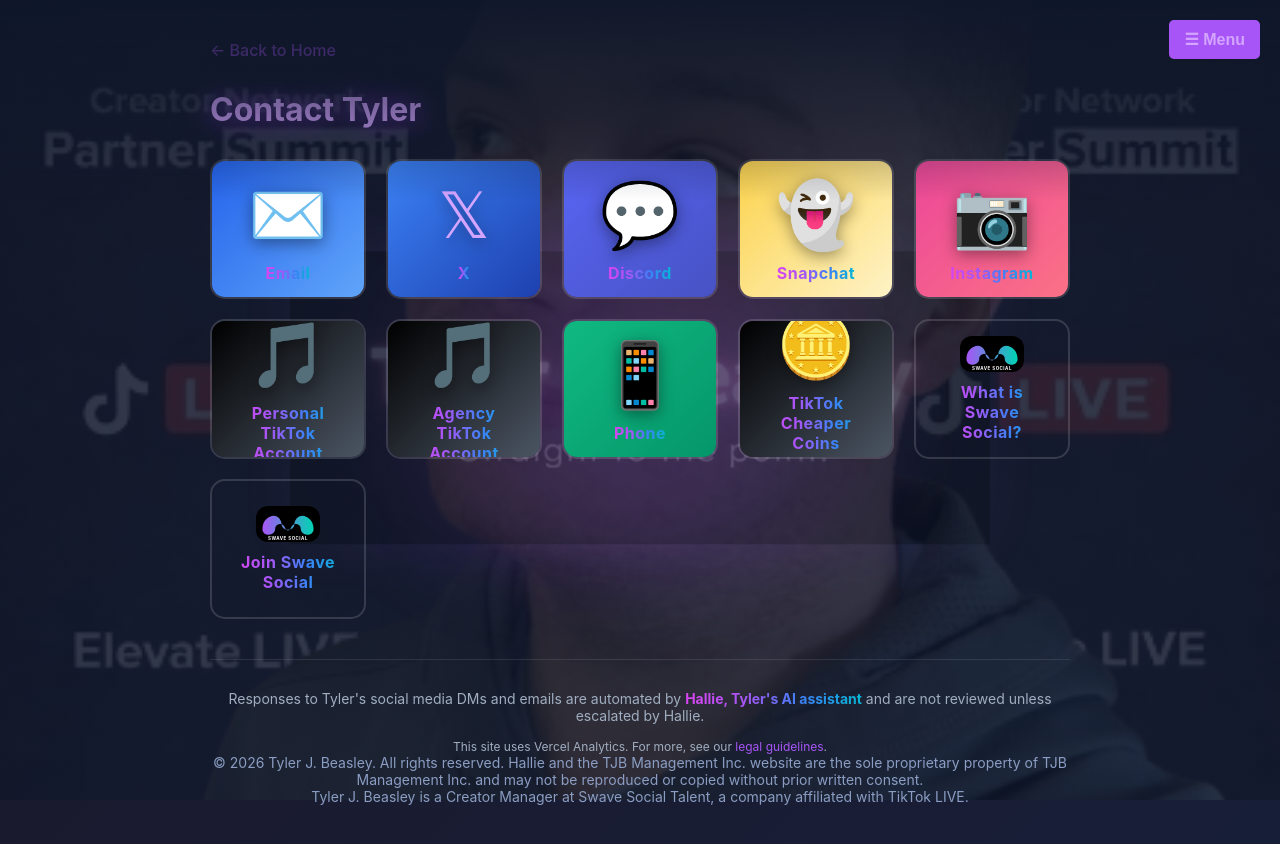
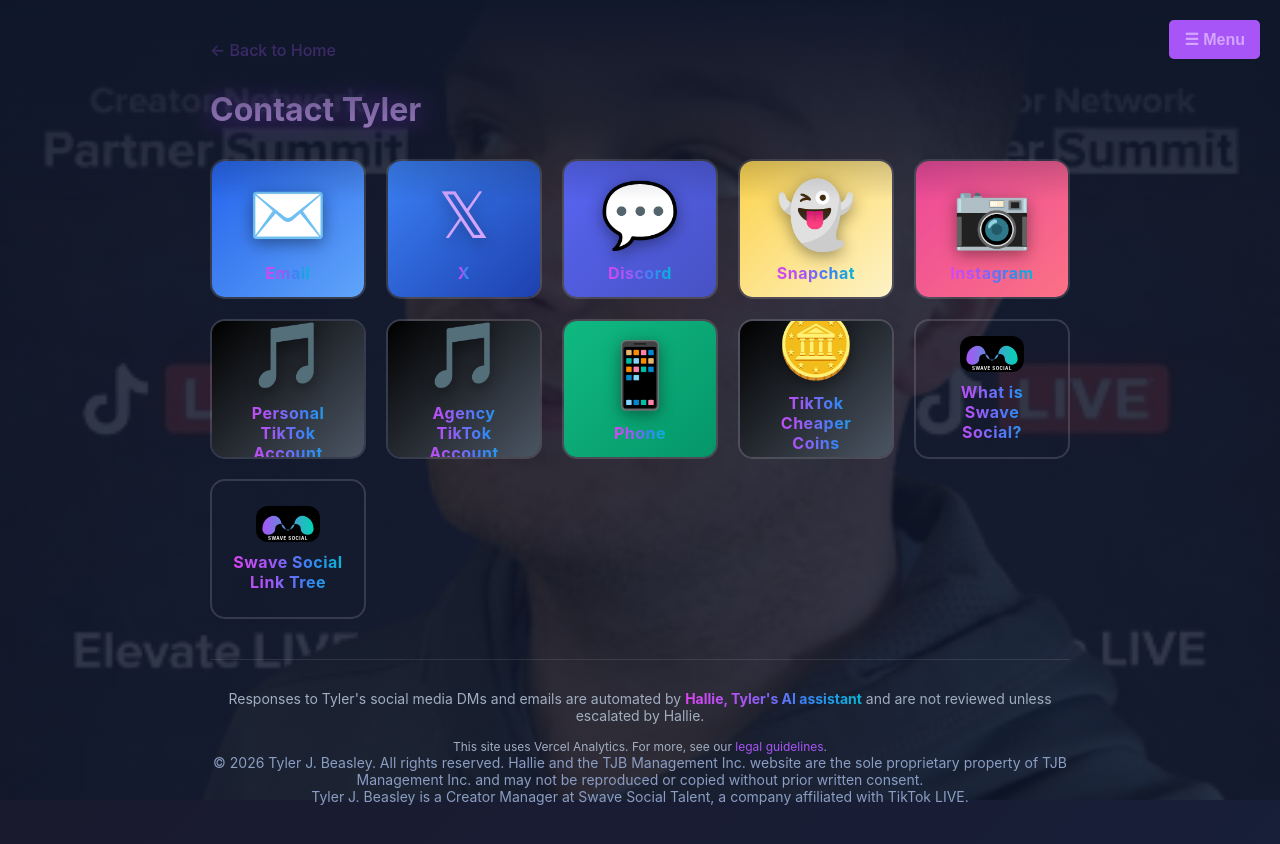
Before and after one commit to iamunrizzable/Website, a Next.js app: page /contact-tyler in a window 1280 px wide. Built offline with nearby package versions, Linux system fonts and the light colour scheme.

Commit message:
Rename Join Swave Social button and remove watermark on contact-tyler
https://claude.ai/code/session_01U16rwZbCBn5uoxgkaTGuZL

```diff
--- a/app/contact-tyler/page.js
+++ b/app/contact-tyler/page.js
@@ -32,7 +32,7 @@ export default function Contact() {
     { name: 'Phone', href: 'tel:+14086696123', icon: '📱' },
     { name: 'TikTok Cheaper Coins Recharge', href: 'https://www.tiktok.com/coin/', icon: '🪙', iconSrc: null },
     { name: 'What is Swave Social?', href: '/swave-social', icon: null, iconSrc: '/swave-logo.svg' },
-    { name: 'Join Swave Social', href: '/contact-swave-social', icon: null, iconSrc: '/swave-logo.svg' },
+    { name: 'Swave Social Link Tree', href: '/contact-swave-social', icon: null, iconSrc: '/swave-logo.svg' },
   ];
 
   return (
@@ -323,12 +323,7 @@ export default function Contact() {
 
       <div className="fade-top"></div>
 
-      <div className="watermark">
-        <div className="watermark-glow"></div>
-        <img src="/logo-new.png" alt="Tyler J. Beasley" className="watermark-img" />
-      </div>
-
-      <button className="menu-button" onClick={() => setMenuOpen(!menuOpen)}>☰ Menu</button>
+<button className="menu-button" onClick={() => setMenuOpen(!menuOpen)}>☰ Menu</button>
       <div className={`menu-dropdown${menuOpen ? ' active' : ''}`}>
         <a href="/" onClick={() => setMenuOpen(false)}>Home</a>
         <a href="/hallie" onClick={() => setMenuOpen(false)}>Hallie</a>
@@ -348,8 +343,8 @@ export default function Contact() {
             <a
               key={contact.name}
               href={contact.href}
-              target={contact.name !== 'Email' && contact.name !== 'Phone' && contact.name !== 'Apply to Join Swave Social' && contact.name !== 'Swave Social' && contact.name !== 'TikTok Cheaper Coins Recharge' && contact.name !== 'What is Swave Social?' && contact.name !== 'Join Swave Social' ? '_blank' : undefined}
-              rel={contact.name !== 'Email' && contact.name !== 'Phone' && contact.name !== 'Apply to Join Swave Social' && contact.name !== 'Swave Social' && contact.name !== 'TikTok Cheaper Coins Recharge' && contact.name !== 'What is Swave Social?' && contact.name !== 'Join Swave Social' ? 'noopener noreferrer' : undefined}
+              target={contact.name !== 'Email' && contact.name !== 'Phone' && contact.name !== 'Apply to Join Swave Social' && contact.name !== 'Swave Social' && contact.name !== 'TikTok Cheaper Coins Recharge' && contact.name !== 'What is Swave Social?' && contact.name !== 'Swave Social Link Tree' ? '_blank' : undefined}
+              rel={contact.name !== 'Email' && contact.name !== 'Phone' && contact.name !== 'Apply to Join Swave Social' && contact.name !== 'Swave Social' && contact.name !== 'TikTok Cheaper Coins Recharge' && contact.name !== 'What is Swave Social?' && contact.name !== 'Swave Social Link Tree' ? 'noopener noreferrer' : undefined}
               className={`contact-card ${contact.name.toLowerCase()}`}
             >
               {contact.iconSrc
```
